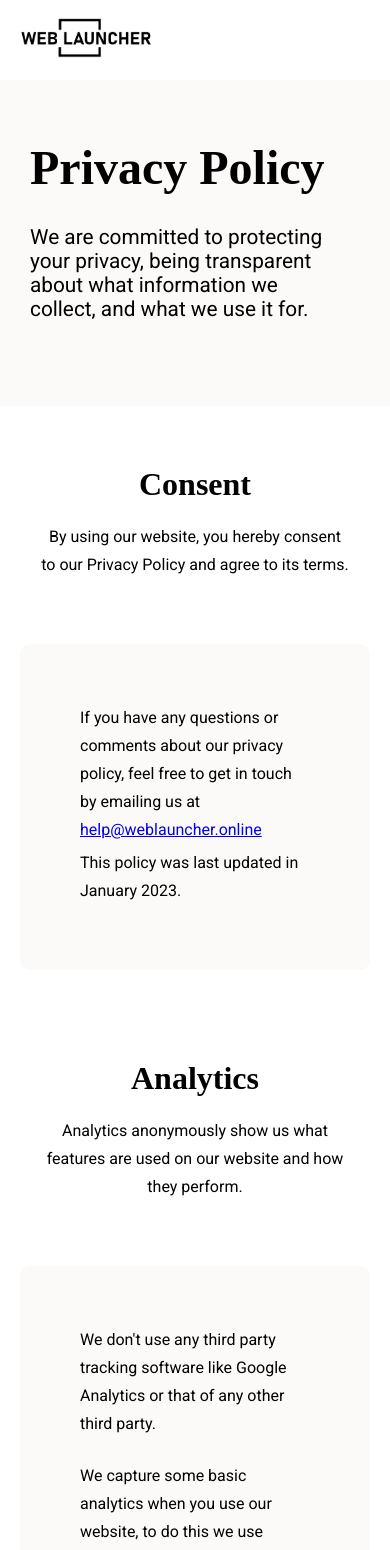
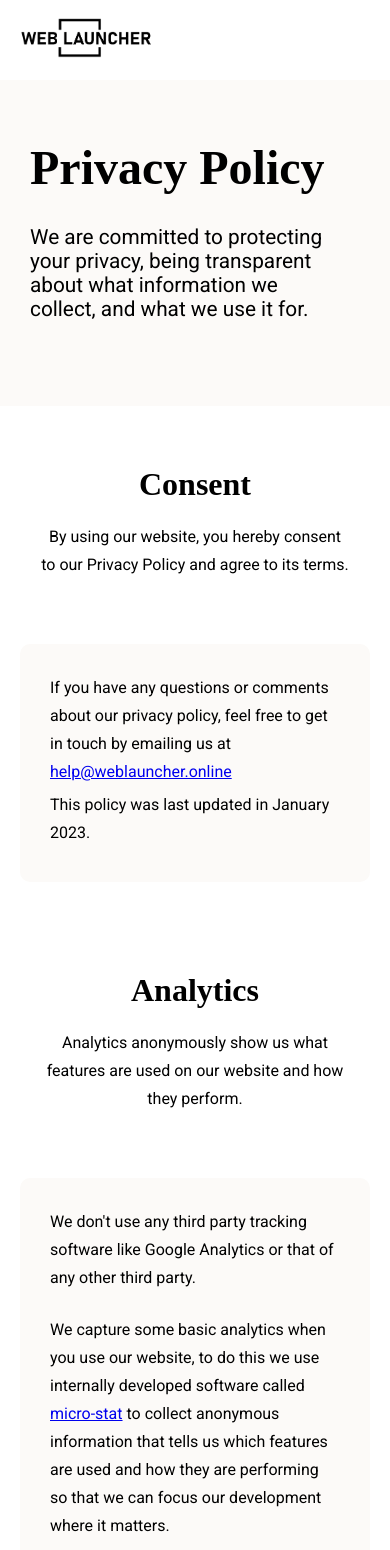
Before and after one commit to web-launcher-online/marketing_frontend, a Nuxt app: page /privacy in a window 390 px wide. Shown: the top 1550 px of the page. Built offline with nearby package versions, Linux system fonts and the light colour scheme; a web font is replaced by a local one.

Commit message:
TextBlock Mobile UX

```diff
--- a/components/TextBlock.vue
+++ b/components/TextBlock.vue
@@ -13,4 +13,10 @@
   margin-top: 0;
   max-width: calc(100% - 40px);
 }
+
+@media (max-width: 800px) {
+  .c-textBlock {
+    padding: 30px;
+  }
+}
 </style>
```
